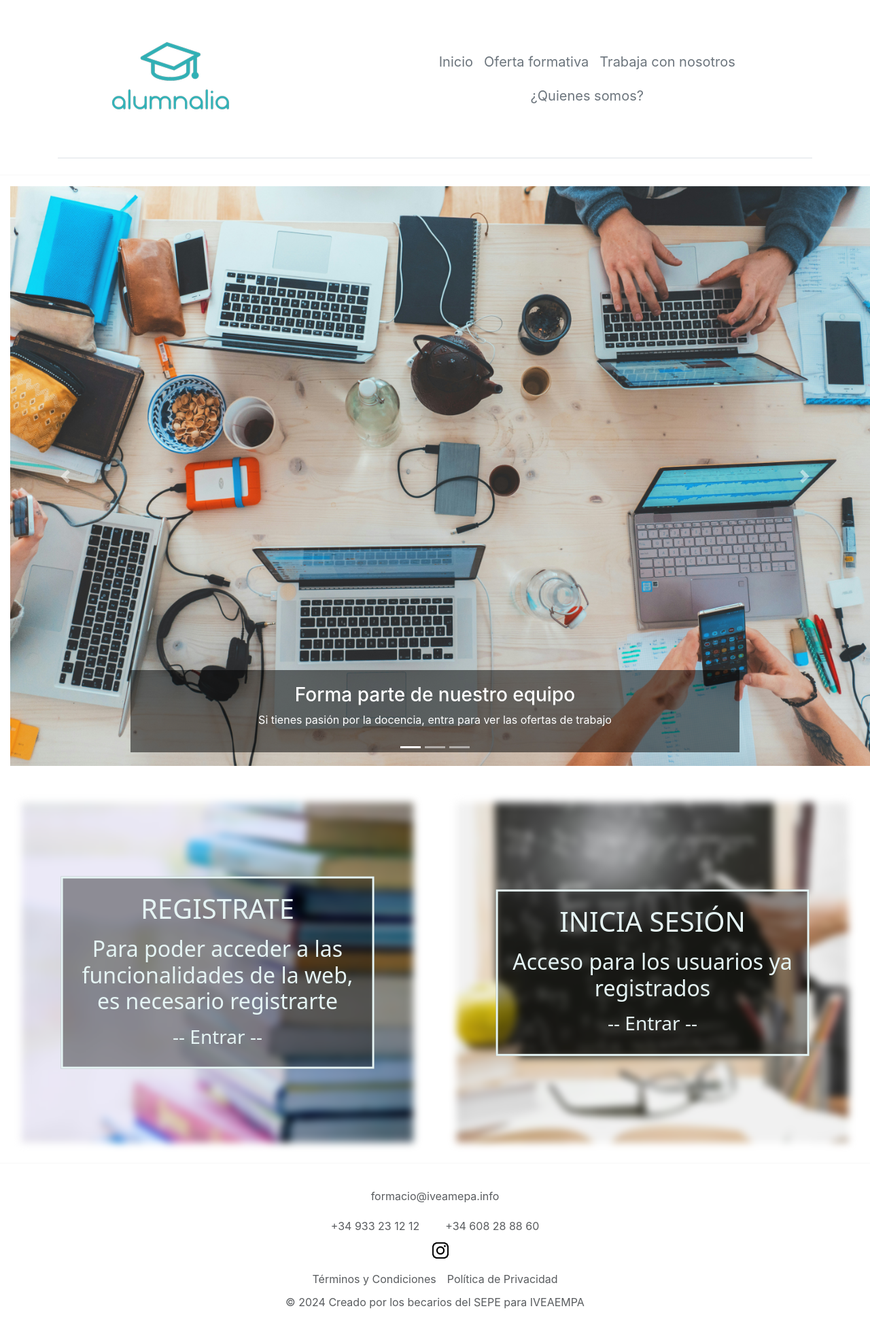
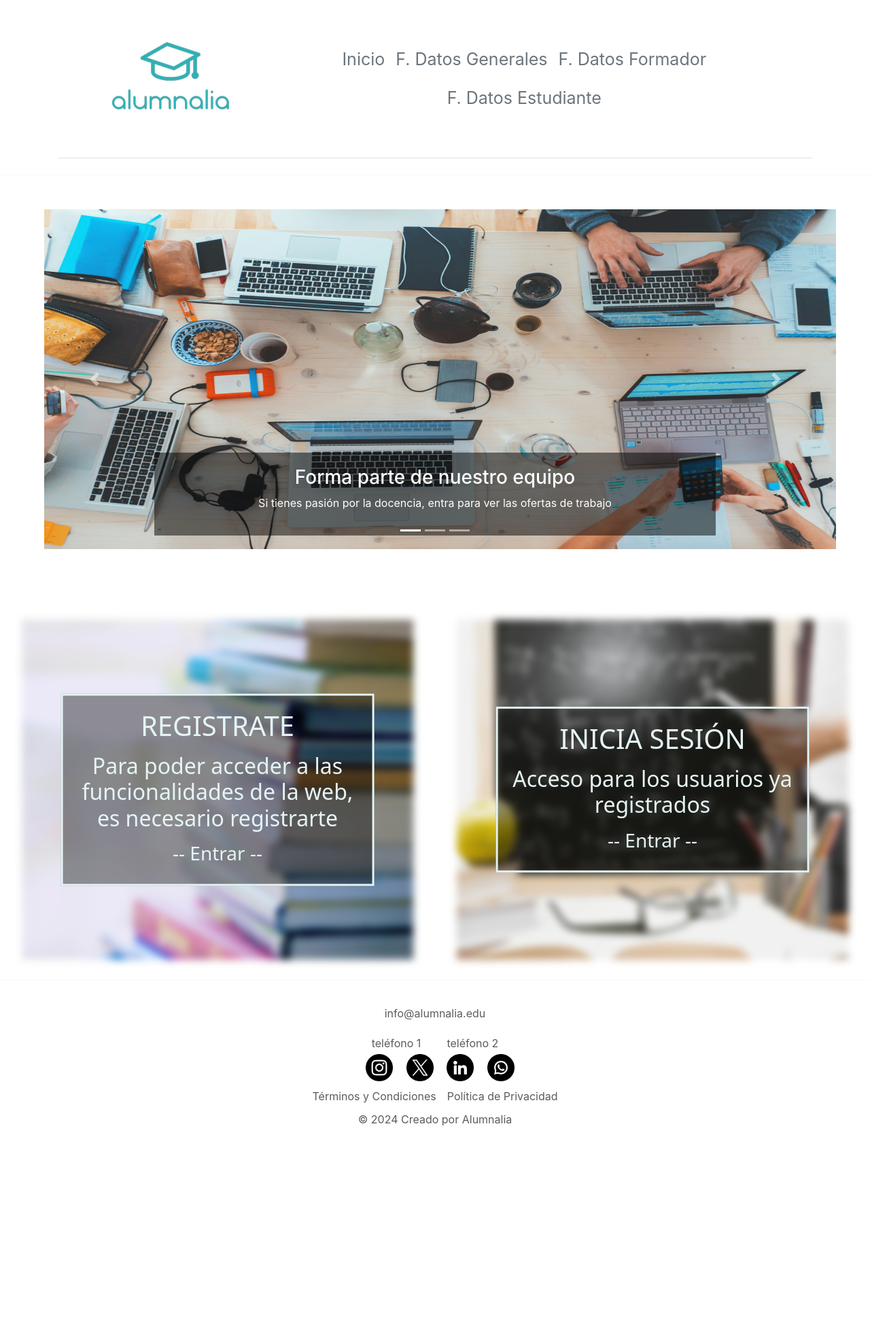
Before and after one commit to Gisela1311/Alumnaliagisela, a Django app: page /inicio/ in a window 1280 px wide. Shown: the whole page at 68% size. After the commit the page ends 1657 px from the top, so only its background shows below. Run offline with Django 5.2, Linux system fonts and the light colour scheme; some libraries are stand-ins or nearby versions.

Commit message:
Fix: urls invalidos
He eliminado "app_alumnalia:" en las urls de los reenvios de los template.
He renombrado el subdirectorio de lso templates  para duplicar el numbre de la app. ahora se llama templates/app_alumnalia
Mejorado el header y el footer del base template.
Carrousel finalizado.

```diff
--- a/app_alumnalia/app_alumnalia/static/css/base.css
+++ b/app_alumnalia/app_alumnalia/static/css/base.css
@@ -120,14 +120,36 @@ img {
 .nav-link {
   padding: 10px 15px;  /* Ajusta el padding según sea necesario */
 }
-.carousel-inner img {
+.carousel-inner {
   width: 100%;
   height: 100%;
+}
+.carousel-inner img{
+  width: 100%;
+  height: 100%;
+
+}
+.carousel-item {
+  height: 500px; /* Ajusta la altura según tus necesidades */
 }
 .carousel-caption {
   background-color: rgba(0, 0, 0, 0.5); /* Fondo semitransparente para mejor legibilidad */
 }
 .carousel {
   position: relative;
-  z-index: 100;
+  margin: 50px;
+
 }
+button {
+  background-color: #31b0b5;
+  border: none;
+  color: white;
+  padding: 15px 32px;
+  text-align: center;
+  text-decoration: none;
+  display: inline-block;
+  font-size: 18px;
+  padding: 6px 24px;
+  border-radius: 12px;
+
+}
--- a/app_alumnalia/app_alumnalia/templates/alumnalia/base.html
+++ b/app_alumnalia/app_alumnalia/templates/app_alumnalia/base.html
@@ -19,22 +19,21 @@
     <div class="container fondo1"> <!-- encabezado tipo barra-->
       <header class="d-flex flex-wrap align-items-center justify-content-between py-3 mb-4 border-bottom">
 
-        <div class="col-md-5 d-flex align-items-center" >
+        <div class="col-md-3 d-flex align-items-center" >
           <a href="/" class="d-inline-flex link-body-emphasis text-decoration-none">
             <svg class="bi" width="40" height="32" role="img" aria-label="Bootstrap"><use xlink:href="#bootstrap"></use></svg>
           </a>
             <img src="{% static '/img/Logo3/Logo.jpg' %}" alt="Logo Alumnalia" height="200" width="200">
         </div>
         <!--opciones de navegación-->
-        <div class="col-md-7 d-flex align-items-center" >
-          <ul class="nav col-12 col-md-auto mb-2 justify-content-center mb-md-0" style=" font-size: 20px;">
-            <li><a href="{% static url 'app_alumnalia:inicio' %}" class="nav-link px-2 link-secondary">Inicio</a></li>
-            <li><a href="#" class="nav-link px-2 link-secondary">Oferta formativa</a></li>
-            <li><a href="#" class="nav-link px-2 link-secondary">Trabaja con nosotros</a></li>
-            <li><a href="#" class="nav-link px-2 link-secondary">¿Quienes somos?</a></li>
+        <div class="col-md-9 d-flex align-items-center" >
+          <ul class="nav col-12 col-md-auto mb-2 justify-content-center mb-md-0" style=" font-size: 25px;">
+            <li><a href="{% url 'inicio' %}" class="nav-link px-2 link-secondary">Inicio</a></li>
+            <li><a href="{% url 'datos_personales' %}" class="nav-link px-2 link-secondary">F. Datos Generales</a></li>
+            <li><a href="{% url 'datos_formador' %}" class="nav-link px-2 link-secondary">F. Datos Formador</a></li>
+            <li><a href="#" class="nav-link px-2 link-secondary">F. Datos Estudiante</a></li>
           </ul>
         </div>
-
         </header>
     </div>
     <hr>
@@ -50,24 +49,33 @@
           <div class="nav justify-content-center">
               <a href="mailto:formacio@iveaempa.info" class="text-body-secondary text-decoration-none lh-1">
 
-                formacio@iveamepa.info </a>
+                info@alumnalia.edu </a>
               <span class="mb-3 mb-md-0 text-body-secondary"></span>
           </div>
           <br>
           <div class="nav justify-content-center">
 
-            <span class="mb-3 mb-md-0 text-body-secondary">+34 933 23 12 12</span>
+            <span class="mb-3 mb-md-0 text-body-secondary">teléfono 1</span>
 
             <a href="/" class="mb-3 me-2 mb-md-1 text-body-secondary text-decoration-none lh-1">
               <svg class="bi" width="30" height="24"><use xlink:href="#bootstrap"></use></svg>
             </a>
-            <span class="mb-3 mb-md-0 text-body-secondary">+34 608 28 88 60</span>
+            <span class="mb-3 mb-md-0 text-body-secondary">teléfono 2</span>
           </div>
           <div id="comp-jisqlg3q4" class="comp-jisqlg3q4 WzbAF8">
               <ul class="nav justify-content-center">
-                  <li >
-                      <a class="text-body-secondary"  href="https://www.instagram.com/iveaempa/" target="_blank">
-                          <img src="{% static '\img\logo_insta.png' %}" alt="Instagram" width="40" height="40">
+                  <li > <!-- enlaces a redes sociales -->
+                      <a class="text-body-secondary"  href="#" target="_blank">
+                          <img src="{% static '\img\instagram.png' %}" alt="Instagram" width="40" height="40">
+                      </a>
+                      <a class="text-body-secondary"  href="#" target="_blank">
+                        <img src="{% static '\img\gorjeo.png' %}" alt="Instagram" width="40" height="40">
+                      </a>
+                      <a class="text-body-secondary"  href="#" target="_blank">
+                        <img src="{% static '\img\linkedin.png' %}" alt="Instagram" width="40" height="40">
+                      </a>
+                      <a class="text-body-secondary"  href="#" target="_blank">
+                        <img src="{% static '\img\whatsapp.png' %}" alt="Instagram" width="40" height="40">
                       </a>
                   </li>
               </ul>
@@ -78,7 +86,7 @@
                   <li class="nav-item"><a href="https://www.iveaempa.org/pol%C3%ADtica-de-privacidad" class="nav-link px-2 text-body-secondary">Política de Privacidad</a></li>
               </ul>
           </div>
-          <p class="text-center text-body-secondary">© 2024 Creado por los becarios del SEPE para IVEAEMPA</p>
+          <p class="text-center text-body-secondary">© 2024 Creado por Alumnalia</p>
         </footer>
       </div>
   </body>
--- a/app_alumnalia/app_alumnalia/templates/alumnalia/estudiantesform.html
+++ b/app_alumnalia/app_alumnalia/templates/app_alumnalia/estudiantesform.html
@@ -1,4 +1,4 @@
-{% extends "alumnalia/base.html" %}
+{% extends "app_alumnalia/base.html" %}
 
 {% block titulo %}
 Formulario de Datos para Estudiantes
--- a/app_alumnalia/app_alumnalia/templates/alumnalia/formadoresform.html
+++ b/app_alumnalia/app_alumnalia/templates/app_alumnalia/formadoresform.html
@@ -1,4 +1,4 @@
-{% extends "alumnalia/base.html" %}
+{% extends "app_alumnalia/base.html" %}
 
 {% block titulo %}
 Formularios de Datos para Formadores
--- a/app_alumnalia/app_alumnalia/templates/alumnalia/inicio.html
+++ b/app_alumnalia/app_alumnalia/templates/app_alumnalia/inicio.html
@@ -1,6 +1,6 @@
 
 
-  {% extends "alumnalia/base.html" %}
+  {% extends "app_alumnalia/base.html" %}
 
   {% block titulo %}
   INICIO
@@ -19,21 +19,21 @@
       <!-- The slideshow -->
       <div class="carousel-inner">
           <div class="carousel-item active">
-              <img src="img/ordenadores.jpg" alt="ordenadores" width="1100" height="500">
+              <img src="/static/img/ordenadores.jpg" alt="ordenadores" width="1100" height="500">
               <div class="carousel-caption">
                   <h3>Forma parte de nuestro equipo</h3>
                   <p>Si tienes pasión por la docencia, entra para ver las ofertas de trabajo</p>
               </div>
           </div>
           <div class="carousel-item">
-              <img src="img/libro_abierto.jpg" alt="libro abierto" width="1100" height="500">
+              <img src="/static/img/libro_abierto.jpg" alt="libro abierto" width="1100" height="500">
               <div class="carousel-caption">
                   <h3>Invierte en tu futuro</h3>
                   <p>En Alumnalia encontrarás las ofertas formativas que más encajan contigo</p>
               </div>
           </div>
           <div class="carousel-item">
-              <img src="img/escritorio.jpg" alt="escritorio" width="1100" height="500">
+              <img src="/static/img/escritorio.jpg" alt="escritorio" width="1100" height="500">
               <div class="carousel-caption">
                   <h3>Alumnalia</h3>
                   <p>Portal de referencia para estudiantes y formadores</p>
--- a/app_alumnalia/app_alumnalia/urls.py
+++ b/app_alumnalia/app_alumnalia/urls.py
@@ -1,29 +1,16 @@
-"""
-URL configuration for app_alumnalia project.
 
-The `urlpatterns` list routes URLs to views. For more information please see:
-    https://docs.djangoproject.com/en/5.1/topics/http/urls/
-Examples:
-Function views
-    1. Add an import:  from my_app import views
-    2. Add a URL to urlpatterns:  path('', views.home, name='home')
-Class-based views
-    1. Add an import:  from other_app.views import Home
-    2. Add a URL to urlpatterns:  path('', Home.as_view(), name='home')
-Including another URLconf
-    1. Import the include() function: from django.urls import include, path
-    2. Add a URL to urlpatterns:  path('blog/', include('blog.urls'))
-"""
 
 from django.contrib import admin
-from django.urls import path, include
+from django.urls import path, include,get_resolver
 from . import views
 
 app_name= "app_alumnalia"
 
 urlpatterns = [
+    path("", views.InicioView.as_view(), name= 'inicio'),
     path("inicio/", views.InicioView.as_view(), name= 'inicio'),
+    path('__debug__/', include('debug_toolbar.urls')),
     path("datos_personales/", views.datos_personales_view.as_view(), name= 'datos_personales'),
-    path('datos_formador/', views.datos_formador_view.as_view(), name='datos_formador'),
-
+    path('datos_formador/', views.datos_formador_view.as_view(), name='datos_formador')
 ]
+print(f" control --> {get_resolver().reverse_dict.keys()} <")
--- a/app_alumnalia/app_alumnalia/views.py
+++ b/app_alumnalia/app_alumnalia/views.py
@@ -1,34 +1,34 @@
 
 from django.shortcuts import render, redirect
+from django.http import HttpResponseRedirect
 from .forms import *
 from .models import *
-from django.views.generic import FormView, TemplateView
+from django.views.generic import FormView, TemplateView, View
 
 
 
 class InicioView(TemplateView):
-    template_name = "alumnalia/inicio.html"
+    template_name = "app_alumnalia/inicio.html"
     context_object_name = ""
 
 
 
-class datos_personales_view(TemplateView):
-    template_name = "alumnalia/datospersonalesform.html"
+class datos_personales_view(View):
+    template_name = "app_alumnalia/datospersonalesform.html"
 
-    def get(self, request, *args, **kwargs):
+    def get(self, request):
         form = DatPerForm()
-        return self.render_to_response({'form': form})
+        return render(request, self.template_name, {'form': form})
 
-    def post(self, request, *args, **kwargs):
+    def post(self, request):
         form = DatPerForm(request.POST)
         if form.is_valid():
             form.save()
-            return redirect('alumnalia:inicio') # Redirigir después de guardar
-        return self.render_to_response({'form': form})
+            return redirect('inicio') # Redirige a la vista de inicio u otra vista de tu elección
+        return render(request, self.template_name, {'form': form})
 
-
-class datos_formador_view(TemplateView):
-    template_name = "alumnalia/formadoresform.html"
+class datos_formador_view(FormView):
+    template_name = "app_alumnalia/formadoresform.html"
 
     def get(self, request, *args, **kwargs):
         form = FormadoresForm()
@@ -38,7 +38,7 @@ class datos_formador_view(TemplateView):
         form = FormadoresForm(request.POST)
         if form.is_valid():
             form.save()
-            return redirect('alumnalia:inicio') # Redirigir después de guardar
+            return redirect('app_alumnalia:inicio') # Redirigir después de guardar
         return self.render_to_response({'form': form})
 
 # class success_view(TemplateView):
```
Also changed, not shown: app_alumnalia/app_alumnalia/models.py (+4 -4 lines), app_alumnalia/app_alumnalia/settings.py (+9 -4 lines), app_alumnalia/app_alumnalia/templates/alumnalia/datospersonalesform.html (deleted, +0 -15 lines), app_alumnalia/app_alumnalia/templates/app_alumnalia/datospersonalesform.html (added, +33 -0 lines), app_alumnalia/urls.py (+8 -2 lines), app_alumnalia/app_alumnalia/static/img/escritorio_r.jpg (added), app_alumnalia/app_alumnalia/static/img/estudiante_r.jpg (added), app_alumnalia/app_alumnalia/static/img/gorjeo.png (added), app_alumnalia/app_alumnalia/static/img/instagram.png (added), app_alumnalia/app_alumnalia/static/img/linkedin.png (added), app_alumnalia/app_alumnalia/static/img/logo_insta.png (deleted), app_alumnalia/app_alumnalia/static/img/ordenadores_r.jpg (added), app_alumnalia/app_alumnalia/static/img/whatsapp.png (added).
